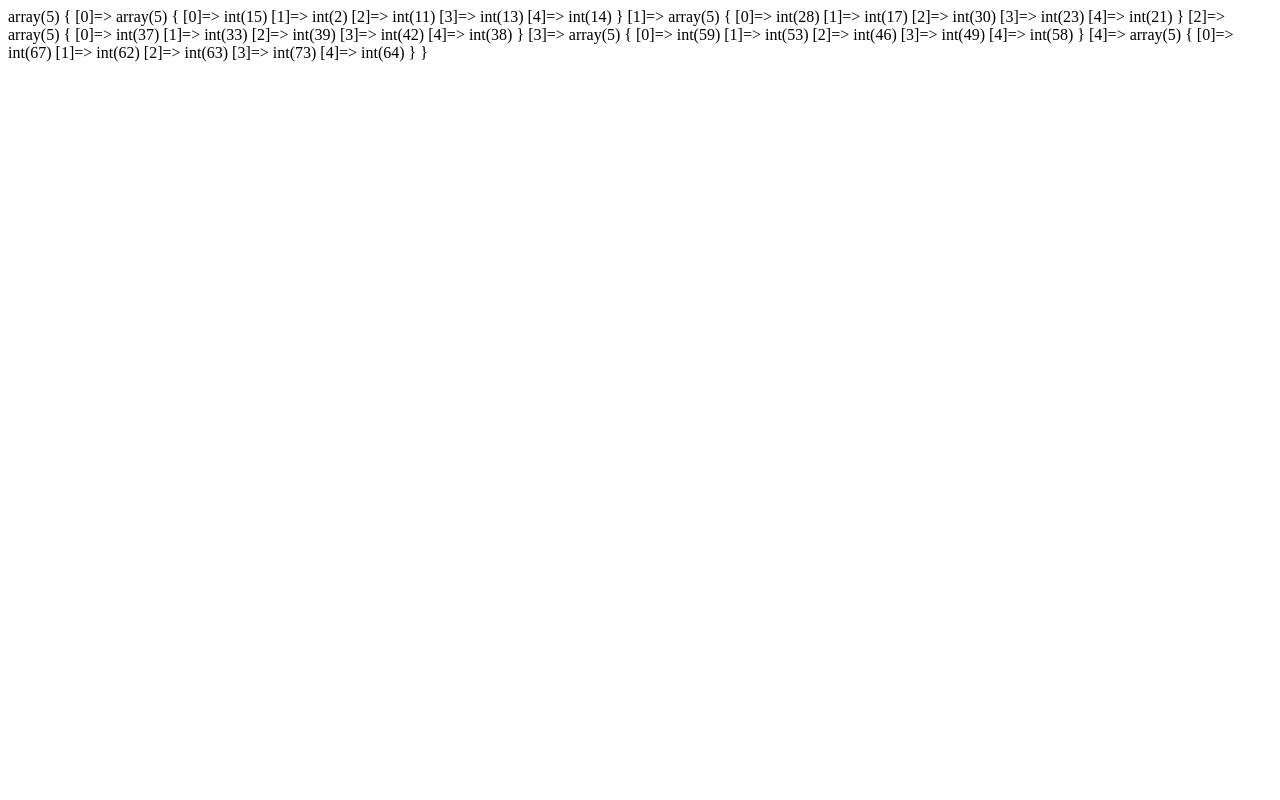
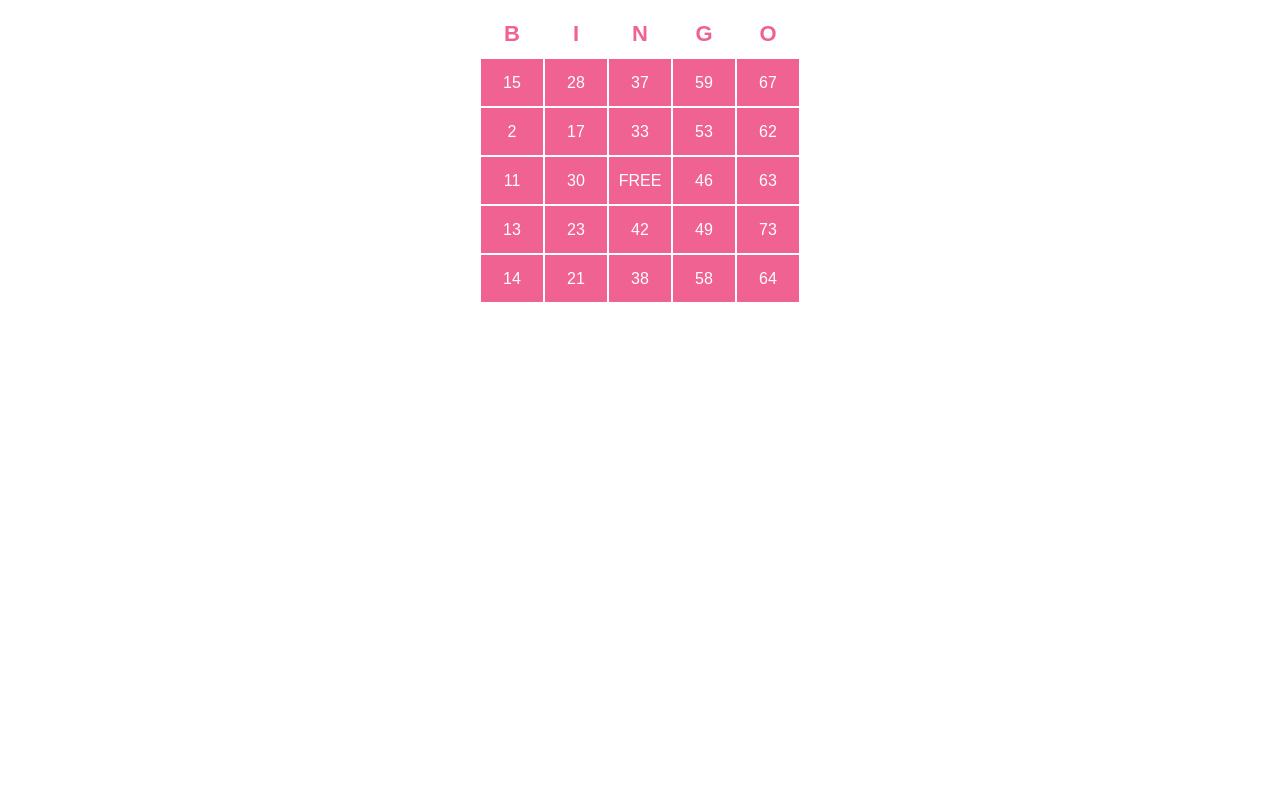
Before and after one commit to shuma1127/php-app-summary, a PHP site: page / in a window 1280 px wide. Run offline with PHP 8.4, Linux system fonts and the light colour scheme.

Commit message:
HTMLへの埋め込み

```diff
--- a/php-bingo/index.php
+++ b/php-bingo/index.php
@@ -18,11 +18,16 @@ for ($i = 0; $i < 5; $i++) {
   $nums[$i] = array_slice($col, 0, 5);
 }
 
-var_dump($nums);
-exit;
+$nums[2][2] = "FREE";
+
+// var_dump($nums);
+// exit;
+
+function h($s) {
+  return htmlspecialchars($s, ENT_QUOTES, 'UTF-8');
+}
 
 ?>
-
 <!DOCTYPE html>
 <html lang="ja">
 <head>
@@ -36,13 +41,13 @@ exit;
       <tr>
         <th>B</th><th>I</th><th>N</th><th>G</th><th>O</th>
       </tr>
+      <?php for ($i = 0; $i < 5; $i++) : ?>
       <tr>
-        <td>1</td>
-        <td>1</td>
-        <td>1</td>
-        <td>1</td>
-        <td>1</td>
+        <?php for ($j = 0; $j < 5; $j++) : ?>
+        <td><?= h($nums[$j][$i]); ?></td>
+        <?php endfor; ?>
       </tr>
+      <?php endfor; ?>
     </table>
   </div>
 </body>
```
